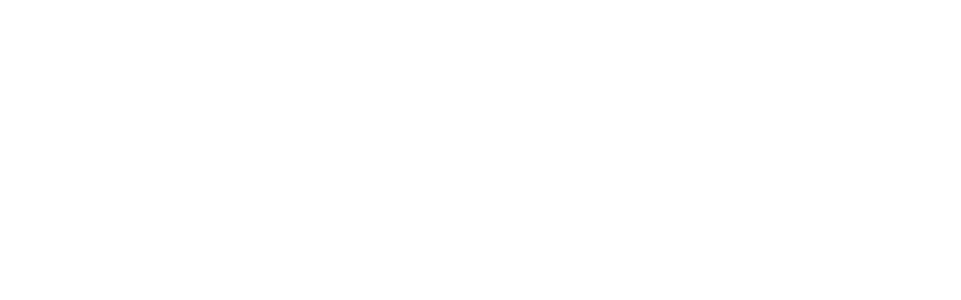
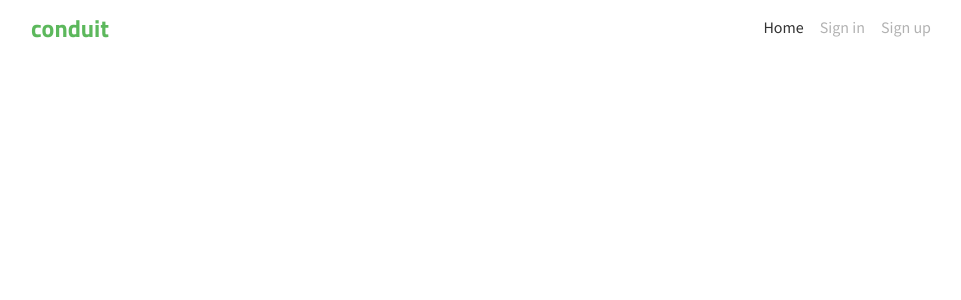
Before and after one commit to Andriy-FrfR/nextjs-medium-clone, a Next.js app: page / in a window 1280 px wide. Shown: the top 300 px of the page, without its empty margins (159-1120 px from the left). Built offline with nearby package versions, Linux system fonts and the light colour scheme.

Commit message:
feat: add fonts, app header

```diff
--- a/src/pages/_app.tsx
+++ b/src/pages/_app.tsx
@@ -1,7 +1,66 @@
 import type { AppProps } from 'next/app';
+import { Source_Sans_3, Titillium_Web } from 'next/font/google';
+import Link from 'next/link';
+import { useRouter } from 'next/router';
 
 import '~/styles/globals.css';
 
+const source_sans_3 = Source_Sans_3({
+  weight: ['400', '300', '500', '600', '700'],
+  style: 'normal',
+  subsets: ['latin', 'cyrillic'],
+  variable: '--font-source-sans-3',
+});
+
+const titilium_web = Titillium_Web({
+  weight: ['400', '700'],
+  style: 'normal',
+  subsets: ['latin'],
+  variable: '--font-titillium-web',
+});
+
 export default function App({ Component, pageProps }: AppProps) {
-  return <Component {...pageProps} />;
+  return (
+    <div
+      className={`${source_sans_3.variable} ${titilium_web.variable} font-sans`}
+    >
+      <Header />
+      <main>
+        <Component {...pageProps} />
+      </main>
+    </div>
+  );
 }
+
+const Header = () => {
+  const router = useRouter();
+
+  const routes = [
+    { href: '/', name: 'Home' },
+    { href: '/login', name: 'Sign in' },
+    { href: '/register', name: 'Sign up' },
+  ];
+
+  return (
+    <header>
+      <nav className="mx-auto flex h-[56px] max-w-[940px] items-center justify-between px-5">
+        <Link href="/" className="text-green font-titilium text-2xl font-bold">
+          conduit
+        </Link>
+        <div className="flex">
+          {routes.map(({ href, name }) => (
+            <Link
+              key={href}
+              href={href}
+              className={`ml-4 text-black ${
+                router.pathname === href ? 'opacity-80' : 'opacity-30'
+              }`}
+            >
+              {name}
+            </Link>
+          ))}
+        </div>
+      </nav>
+    </header>
+  );
+};
--- a/tailwind.config.ts
+++ b/tailwind.config.ts
@@ -7,7 +7,15 @@
     './src/app/**/*.{js,ts,jsx,tsx,mdx}',
   ],
   theme: {
-    extend: {},
+    extend: {
+      colors: {
+        green: 'rgb(92, 184, 92)',
+      },
+      fontFamily: {
+        sans: ['var(--font-source-sans-3)'],
+        titilium: ['var(--font-titillium-web)'],
+      },
+    },
   },
   plugins: [],
 };
```
